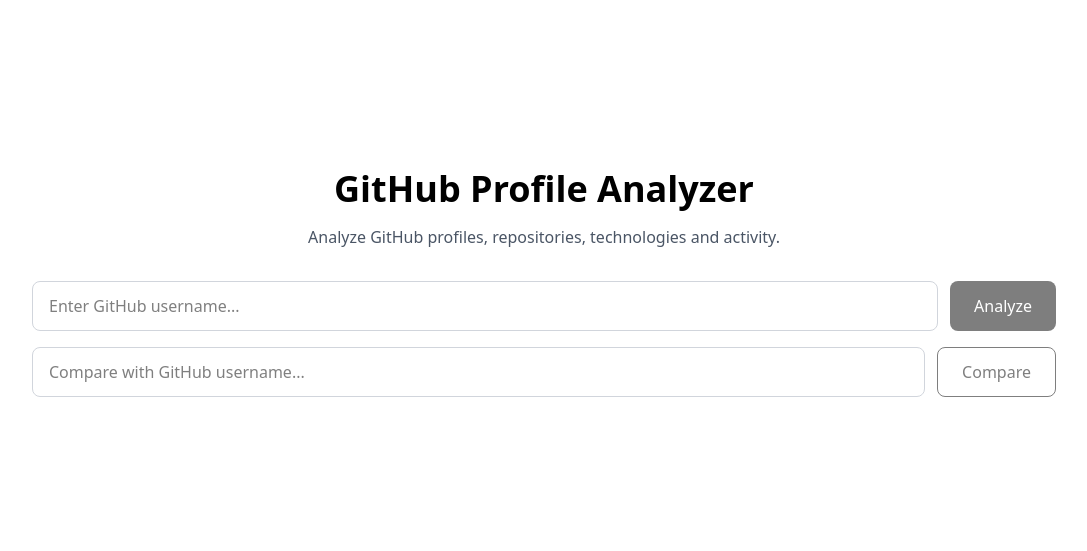
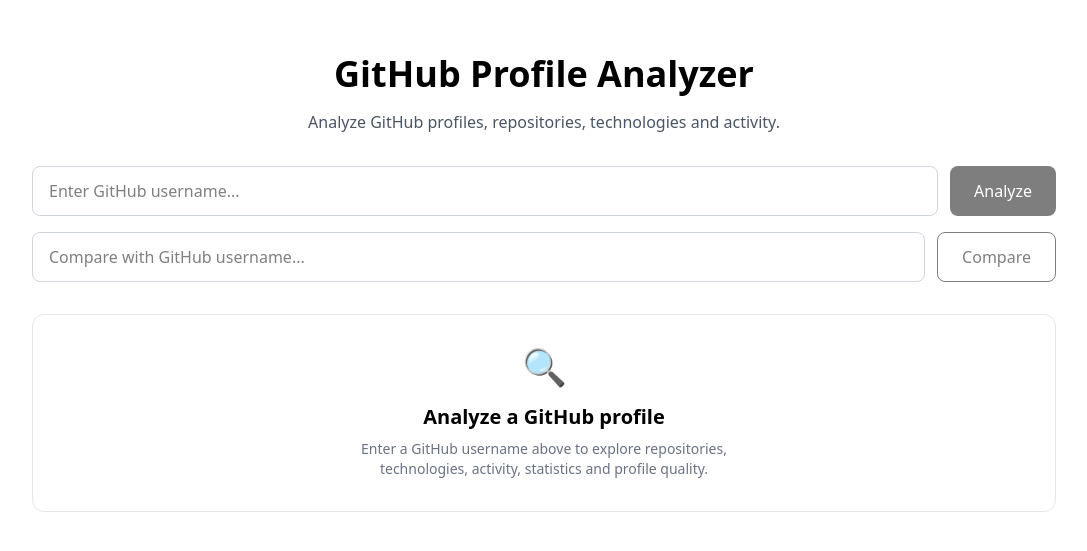
Before and after one commit to mshchebetiuk/github-profile-analyzer, a Next.js app: page / in a window 1280 px wide. Shown: the part 117-668 px from the top of the page, without its empty margins (96-1183 px from the left). Built offline with nearby package versions, Linux system fonts and the light colour scheme.

Commit message:
feat: improve profile search experience

```diff
--- /dev/null
+++ b/src/app/components/InitialState.tsx
@@ -0,0 +1,14 @@
+export default function InitialState() {
+  return (
+    <div className="mt-8 rounded-xl border border-gray-200 p-8 text-center">
+      <div className="text-4xl">🔍</div>
+
+      <h2 className="mt-4 text-xl font-semibold">Analyze a GitHub profile</h2>
+
+      <p className="mx-auto mt-2 max-w-md text-sm text-gray-500">
+        Enter a GitHub username above to explore repositories, technologies,
+        activity, statistics and profile quality.
+      </p>
+    </div>
+  );
+}
--- a/src/app/page.tsx
+++ b/src/app/page.tsx
@@ -18,6 +18,7 @@
 import { useGitHubAnalytics } from "@/hooks/useGitHubAnalytics";
 import LoadingState from "@/app/components/LoadingState";
 import ErrorState from "@/app/components/ErrorState";
+import InitialState from "@/app/components/InitialState";
 
 export default function Home() {
   const {
@@ -30,6 +31,7 @@
     loading,
     error,
     handleSubmit,
+    resetProfile,
   } = useGitHubProfile();
 
   const {
@@ -123,6 +125,17 @@
             >
               {loading ? "Analyzing..." : "Analyze"}
             </button>
+
+            {(user || error) && (
+              <button
+                type="button"
+                onClick={resetProfile}
+                disabled={loading}
+                className="rounded-xl border border-gray-300 px-6 py-3 font-medium hover:bg-gray-50 disabled:cursor-not-allowed disabled:opacity-50"
+              >
+                Clear
+              </button>
+            )}
           </form>
 
           <div className="mt-4 flex flex-col gap-3 sm:flex-row">
@@ -151,6 +164,7 @@
           </div>
         </div>
 
+        {!user && !loading && !error && <InitialState />}
         {error && <ErrorState message={error} />}
         {loading && <LoadingState />}
 
--- a/src/hooks/useGitHubProfile.ts
+++ b/src/hooks/useGitHubProfile.ts
@@ -33,6 +33,11 @@
       setLoading(true);
       setError("");
 
+      setUser(null);
+      setRepositories([]);
+      setTechnologies([]);
+      setRepositoryQuality([]);
+
       const data = await fetchGitHubProfile(username);
 
       setUser(data.user);
@@ -53,6 +58,15 @@
     }
   };
 
+  const resetProfile = () => {
+    setUsername("");
+    setUser(null);
+    setRepositories([]);
+    setTechnologies([]);
+    setRepositoryQuality([]);
+    setError("");
+  };
+
   return {
     username,
     setUsername,
@@ -63,5 +77,6 @@
     loading,
     error,
     handleSubmit,
+    resetProfile,
   };
 };
```
